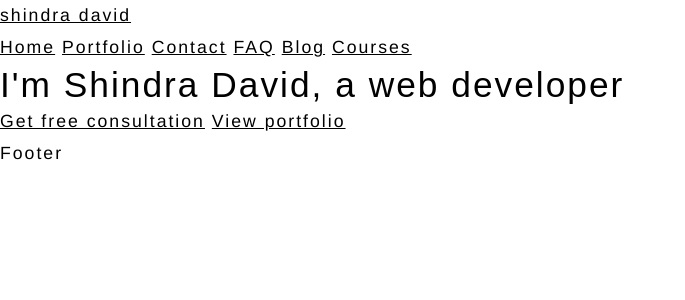
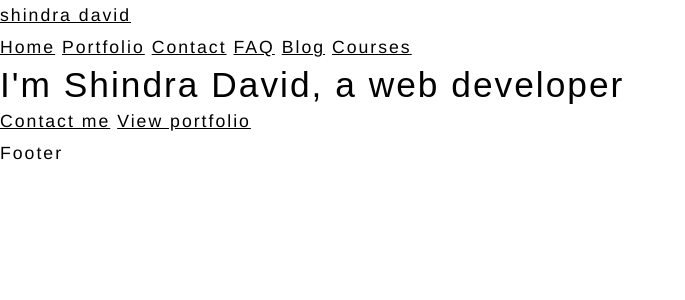
Before and after one commit to kesdigital/shindradavid.com, a SvelteKit app: page / in a window 1280 px wide. Shown: the top 300 px of the page, without its empty margins (0-685 px from the left). Built offline with nearby package versions, Linux system fonts and the light colour scheme.

Commit message:
Change Get free consultation CTA to contact me

```diff
--- a/src/routes/+page.svelte
+++ b/src/routes/+page.svelte
@@ -5,7 +5,7 @@
 <main>
 	<h1>I'm Shindra David, a web developer</h1>
 	<div>
-		<a href="/contact">Get free consultation</a>
+		<a href="/contact">Contact me</a>
 		<a href="/portfolio">View portfolio</a>
 	</div>
 </main>
```
